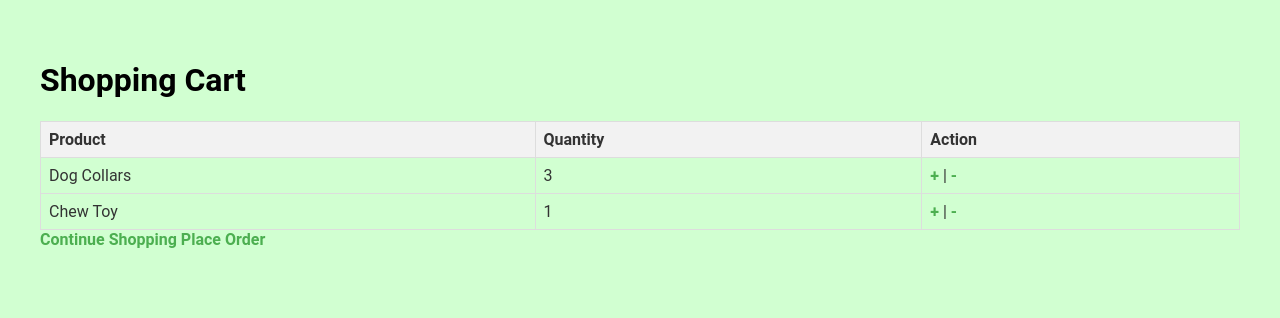
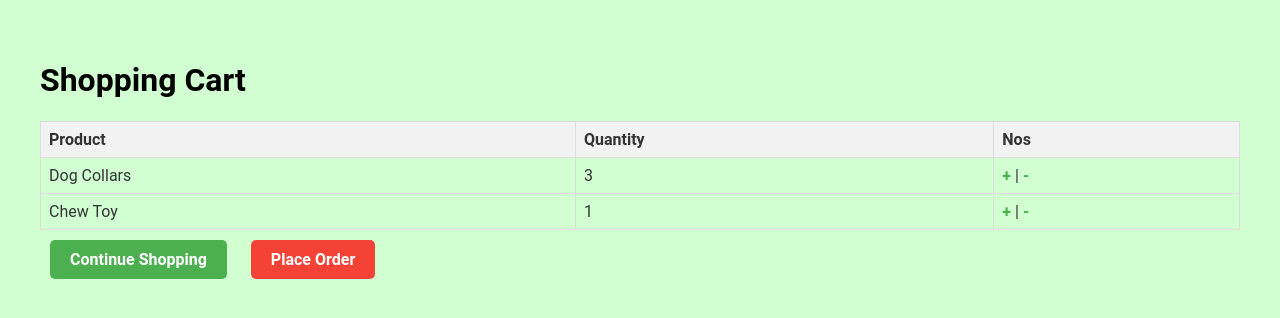
Before and after one commit to x22185101/x22185101_DevopsNew, a Django app: page /pet_products/cart/ in a window 1280 px wide. Shown: the top 318 px of the page. Run offline with Django 3.2, Linux system fonts and the light colour scheme; a user stored in the database is signed in; data comes from the database, SQL or seed files in the repository; both versions use the stored data as it was after the commit.

Commit message:
made changes in my html files

```diff
--- a/pet_products/templates/pet_products/cart.html
+++ b/pet_products/templates/pet_products/cart.html
@@ -43,6 +43,33 @@
             color: #45a049;
         }
 
+        /* Add the styles for the buttons */
+        .button {
+            display: inline-block;
+            padding: 10px 20px;
+            text-align: center;
+            text-decoration: none;
+            font-size: 16px;
+            margin: 10px;
+            cursor: pointer;
+            border-radius: 5px;
+            transition: background-color 0.3s ease-in-out;
+        }
+
+        .button.continue-shopping {
+            background-color: #4CAF50;
+            color: #fff;
+        }
+
+        .button.place-order {
+            background-color: #f44336;
+            color: #fff;
+        }
+
+        .button:hover {
+            background-color: #45a049; /* Darker green on hover */
+        }
+
         #orderPlacementMessage {
             display: none;
             margin-top: 20px;
@@ -61,7 +88,7 @@
             <tr>
                 <th>Product</th>
                 <th>Quantity</th>
-                <th>Action</th>
+                <th>Nos</th>
             </tr>
         </thead>
         <tbody>
@@ -78,8 +105,9 @@
         </tbody>
     </table>
 
-    <a href="{% url 'pet_products:pet_products' %}">Continue Shopping</a>
-    <a href="#" id="placeOrderLink">Place Order</a>
+    <!-- Use the button class for styling -->
+    <a href="{% url 'pet_products:pet_products' %}" class="button continue-shopping">Continue Shopping</a>
+    <a href="#" id="placeOrderLink" class="button place-order">Place Order</a>
 
     <!-- Order Placement Message Container -->
     <div id="orderPlacementMessage">
```
Also changed, not shown: pet_products/templates/pet_products/product_list.html (+8 -8 lines), db.sqlite3, media/products/CannedTuna_k3jvC4u.jpg (added), media/products/food.png (added).
